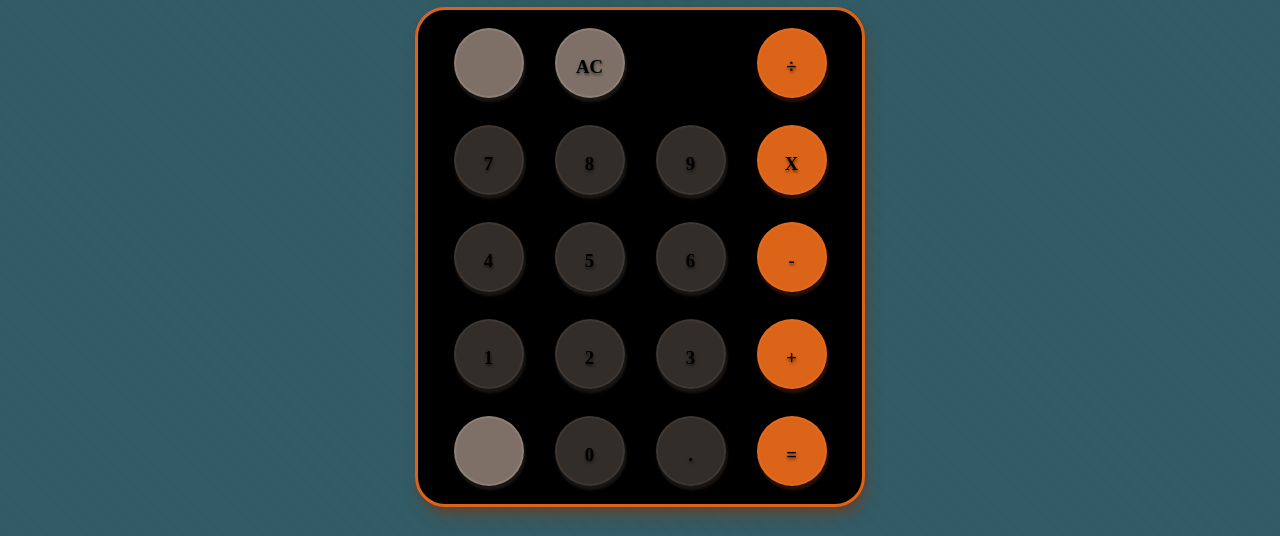
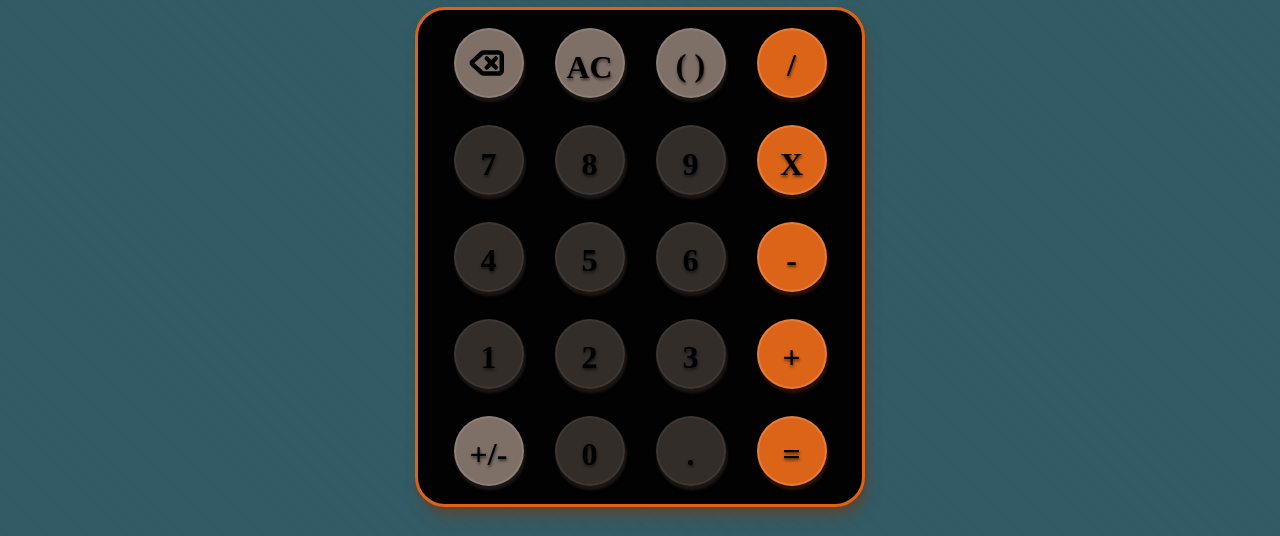
Before and after one commit to aiden-hill-ar/calculator, a plain HTML site: page index.html in a window 1280 px wide. Shown: the part 388-924 px from the top of the page. Drawn offline with Linux system fonts and the light colour scheme; a web font is replaced by a local one.

Commit message:
made more changes, can't talk now, gotta go

```diff
--- a/index.html
+++ b/index.html
@@ -10,37 +10,51 @@
     <title>Calculator</title>
 </head>
 <body>
+<!-- -------------------------------- title -------------------------------- -->
     <div class="infinity-title-container">
         <h1 class="infinity-title">Calculator, <span>Calculator,</span> Calculator, Calculator, Calculator, Calculator, Calculator, Calculator, Calculator, Calculator, </h1>
     </div>
+<!-- ----------------------------- page ------------------------------ -->
     <div class="squiggly-line"></div>
     <section class="main">
+<!-- ----------------------------- calculator ------------------------------ -->
         <div class="calculator">
+<!-- ------------------------------- screen -------------------------------- -->
             <section class="screen">
                 <p>Awaiting Input<span class="blink">:</span></p>
             </section>
+<!-- ------------------------------- buttons ------------------------------- -->
             <section class="buttons">
-                <div class="num-button num0"><h1>0</h1></div>
-                <div class="num-button num1"><h1>1</h1></div>
-                <div class="num-button num2"><h1>2</h1></div>
-                <div class="num-button num3"><h1>3</h1></div>
-                <div class="num-button num4"><h1>4</h1></div>
-                <div class="num-button num5"><h1>5</h1></div>
-                <div class="num-button num6"><h1>6</h1></div>
-                <div class="num-button num7"><h1>7</h1></div>
-                <div class="num-button num8"><h1>8</h1></div>
-                <div class="num-button num9"><h1>9</h1></div>
-                <div class="num-button dot"><h1>.</h1></div>
+                <div class="num-button num0" data-num="0"><p>0</p></div>
+                <div class="num-button num1" data-num="1"><p>1</p></div>
+                <div class="num-button num2" data-num="2"><p>2</p></div>
+                <div class="num-button num3" data-num="3"><p>3</p></div>
+                <div class="num-button num4" data-num="4"><p>4</p></div>
+                <div class="num-button num5" data-num="5"><p>5</p></div>
+                <div class="num-button num6" data-num="6"><p>6</p></div>
+                <div class="num-button num7" data-num="7"><p>7</p></div>
+                <div class="num-button num8" data-num="8"><p>8</p></div>
+                <div class="num-button num9" data-num="9"><p>9</p></div>
+                <div class="num-button dot" data-num="."><p>.</p></div>
 
-                <div class="operator-button equals"><h1>=</h1></div>
-                <div class="operator-button plus"><h1>+</h1></div>
-                <div class="operator-button minus"><h1>-</h1></div>
-                <div class="operator-button multiply"><h1>X</h1></div>
-                <div class="operator-button divide"><h1>÷</h1></div>
+                <div class="operator-button equals" data-num="="><p>=</p></div>
+                <div class="operator-button plus" data-num="+"><p>+</p></div>
+                <div class="operator-button minus" data-num="-"><p>-</p></div>
+                <div class="operator-button multiply" data-num="x"><p>X</p></div>
+                <div class="operator-button divide" data-num="/"><p>/</p></div>
 
-                <div class="special-button delete"></div>
-                <div class="special-button clear"><h1>AC</h1></div>
-                <div class="special-button positive-negative"></div>
+                <div class="special-button delete" data-num="">
+                    <svg xmlns="http://www.w3.org/2000/svg" viewBox="0 0 32 32">
+                        <g transform="translate(2.5,4)">
+                            <path d="M10 5a2 2 0 0 0-1.344.519l-6.328 5.74a1 1 0 0 0 0 1.481l6.328 5.741A2 2 0 0 0 10 19h10a2 2 0 0 0 2-2V7a2 2 0 0 0-2-2z"/>
+                            <path d="m12 9 6 6"/>
+                            <path d="m18 9-6 6"/>
+                        </g>
+                </svg>
+                </div>
+                <div class="special-button clear" data-num=""><p>AC</p></div>
+                <div class="special-button parenthesis" data-num=""><p><span>(</span> <span>)</span></p></div>
+                <div class="special-button positive-negative" data-num=""><p>+/-</p></div>
             </section>
         </div>
     </section>
--- a/script.js
+++ b/script.js
@@ -0,0 +1,70 @@
+let query = [];
+let answer = '';
+
+let numButtons = [];
+let firstNum = true;
+let howManyFirstNums = 0;
+
+const doc = document;
+let operatorButtons = [doc.querySelector(".equals"), doc.querySelector(".plus"), doc.querySelector(".minus"), doc.querySelector(".multiply"), doc.querySelector(".divide")];
+
+
+function getNumButtons(arr) {
+    for (let i = 0; i <= 10; i++) {
+        if (i === 10) {
+            arr.push(document.querySelector('.dot'));
+        } else {
+            arr.push(document.querySelector('.num' + i));
+        }
+    };
+};
+
+getNumButtons(numButtons);
+
+
+function getTotalNumber(arr) {
+    for (let i = 0; i < arr.length; i++) {
+        if (Array.isArray(arr[i]) === true) {
+            arr[i] = Number(arr[i].join(""));
+        }
+    }
+}
+
+function solveQuery(arr) {
+
+}
+
+/* ------------------------------ detect input ------------------------------ */
+
+numButtons.forEach(button => {
+    button.onclick = () => {
+        let val = button.dataset.num;
+        let numArr = [];
+        if (firstNum === true) {
+            numArr.push(val === '.' ? '.' : Number(val));
+            query.push(numArr);
+            firstNum = false;
+        } else if (firstNum === false) {
+            query[howManyFirstNums].push(val === '.' ? '.' : Number(val));
+        }
+        console.log(query);
+    }
+});
+
+operatorButtons.forEach(button => {
+    button.onclick = () => {
+        if (button === doc.querySelector(".equals")) {
+            solveQuery(query);
+            getTotalNumber(query);
+            console.log(query);
+            query = [];
+            howManyFirstNums = 0;
+        } else {
+            let operatorArray = [button.dataset.num];
+            query.push(operatorArray);
+            howManyFirstNums += 2;
+        }
+        firstNum = true;
+        console.log(query);
+    }
+})
--- a/styles.css
+++ b/styles.css
@@ -73,7 +73,7 @@ section.main {
     flex: 1 1 100%;
     height: 200px;
     padding: 10px 20px;
-    background-color: hsl(0 0% 0%);
+    background-color: hsl(23 10% 1%);
     border: 3px solid hsl(23 80% 48%);
     border-radius: 30px;
 }
@@ -107,6 +107,7 @@ section.main {
     max-width: 450px;
     grid-template: repeat(5, 1fr) / repeat(4, 1fr);
     gap: 10px 0;
+    user-select: none;
     box-shadow:
         0.2px 0.5px 0.7px hsl(23 60% 28% / 0.37),
         1px 2.9px 3.8px -0.9px hsl(23 60% 28% / 0.48),
@@ -133,7 +134,7 @@ section.main {
 }
 .operator-button {
     background-color: hsl(23 80% 48%);
-    border: 2px solid hsl(23 80% 53% / 0.6);
+    border: 2px solid hsl(23 80% 63% / 0.6);
     box-shadow:
         1px 3px 2px 1px hsl(23 80% 15% / 0.5),
         2px 6px 3px hsl(23 80% 10% / 0.2);
@@ -145,19 +146,25 @@ section.main {
         1px 3px 2px 1px hsl(23 10% 15% / 0.5),
         2px 6px 3px hsl(23 10% 10% / 0.2);
 }
-.num-button h1,
-.operator-button h1,
-.special-button h1 {
+.num-button p,
+.operator-button p,
+.special-button p {
     display: inline-block;
     transform: translateY(4px);
     cursor: default;
+    font-weight: 700;
+    font-size: 32px;
     text-shadow: 0.5px 1.5px 3px hsl(0 0% 0% / 0.6);
     transition: transform 0.25s, text-shadow 0.25s;
     transition-timing-function: var(--ease-in);
 }
-.num-button:hover h1,
-.operator-button:hover h1,
-.special-button:hover h1 {
+.special-button.parenthesis p,
+.operator-button.divide p {
+    transform: translateY(2px);
+}
+.num-button:hover p,
+.operator-button:hover p,
+.special-button:hover p {
     transform: translateY(0px);
     text-shadow: 1.8px 5.5px 3px hsl(0 0% 0% / 0.5);
     transition-timing-function: var(--ease-out);
@@ -184,6 +191,23 @@ section.main {
 .special-button:active h1 {
     transform: translateY(1px);
 }
+
+.special-button.delete svg {
+    width: 48px;
+    height: 48px;
+    fill: none;
+    stroke: currentColor;
+    stroke-width: 3px;
+    stroke-linecap: round;
+    stroke-linejoin: round;
+    will-change: auto;
+    transition: transform 0.25s var(--ease-in);
+}
+.special-button.d
+.special-button.delete:hover svg g {
+    transform: translate(0px, 4px);
+}
+
 
 .num-button.num0 {
     grid-row: 5 / 6;
@@ -259,6 +283,10 @@ section.main {
     grid-row: 1 / 2;
     grid-column: 2 / 3;
 }
+.special-button.parenthesis {
+    grid-row: 1 / 2;
+    grid-column: 3 / 4;
+}
 .special-button.positive-negative {
     grid-row: 5 / 6;
     grid-column: 1 / 2;
```
